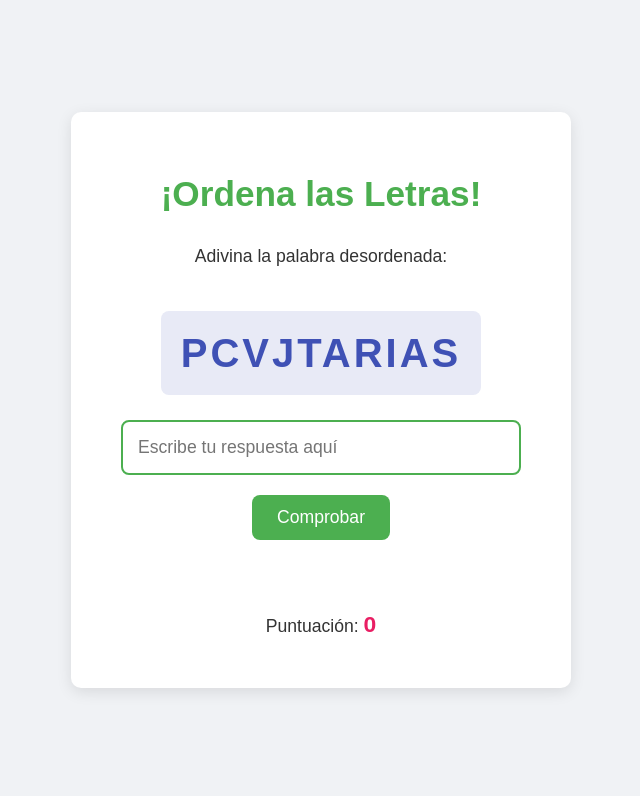
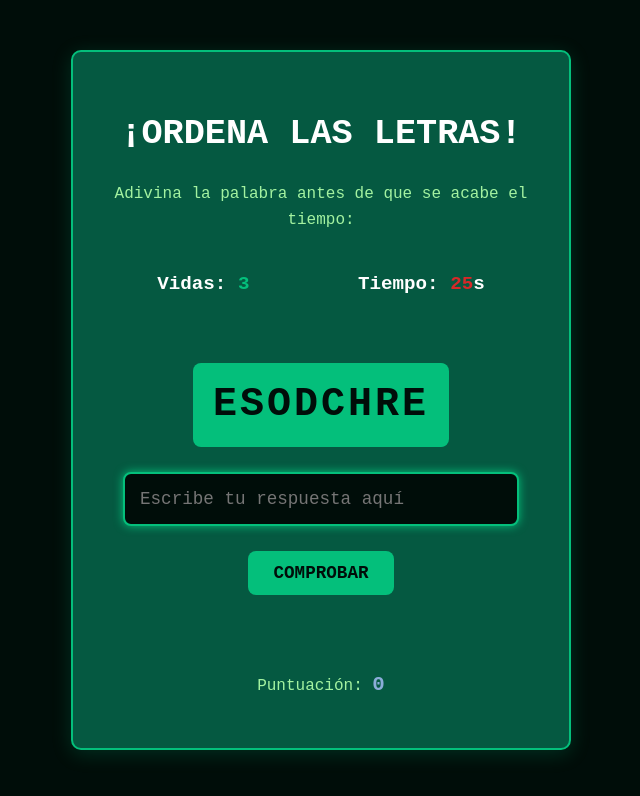
Before and after one commit to OscarDanielRodriguez/juego_valores, a plain HTML site: page index.html in a window 1280 px wide. Shown: the whole page, without its empty margins (319-959 px from the left). Drawn offline with Linux system fonts and the light colour scheme.

Commit message:
Completo

```diff
--- a/index.html
+++ b/index.html
@@ -9,16 +9,24 @@
 <body>
     <div class="container">
         <h1>¡Ordena las Letras!</h1>
-        <p>Adivina la palabra desordenada:</p>
+        <p>Adivina la palabra antes de que se acabe el tiempo:</p>
+
+        <div class="stats-container">
+            <p>Vidas: <span id="vidas-display">3</span></p>
+            <p>Tiempo: <span id="timer-display">30</span>s</p>
+        </div>
+
         <div id="palabra-desordenada" class="palabra-mostrar"></div>
 
         <input type="text" id="input-respuesta" placeholder="Escribe tu respuesta aquí">
-        <button id="btn-comprobar">Comprobar</button>
+        <div class="botones-container">
+            <button id="btn-comprobar">Comprobar</button>
+            <button id="btn-nueva-palabra" style="display: none;">Nueva Palabra</button>
+            <button id="btn-reiniciar" style="display: none;">Reiniciar Juego</button>
+        </div>
 
         <p id="mensaje-resultado"></p>
         <p>Puntuación: <span id="puntuacion">0</span></p>
-
-        <button id="btn-nueva-palabra" style="display: none;">Nueva Palabra</button>
     </div>
 
     <script src="script.js"></script>
--- a/script.js
+++ b/script.js
@@ -1,110 +1,148 @@
-// --- Elementos del DOM (Document Object Model) ---
-// Obtenemos referencias a los elementos HTML que necesitamos manipular
+// --- Elementos del DOM ---
 const palabraDesordenadaDisplay = document.getElementById('palabra-desordenada');
 const inputRespuesta = document.getElementById('input-respuesta');
 const btnComprobar = document.getElementById('btn-comprobar');
 const mensajeResultado = document.getElementById('mensaje-resultado');
 const puntuacionDisplay = document.getElementById('puntuacion');
 const btnNuevaPalabra = document.getElementById('btn-nueva-palabra');
+const vidasDisplay = document.getElementById('vidas-display');
+const timerDisplay = document.getElementById('timer-display');
+const btnReiniciar = document.getElementById('btn-reiniciar');
 
 // --- Variables del Juego ---
-let palabrasPosibles = [
-    "elefante",
-    "computadora",
-    "bicicleta",
-    "sol",
-    "agua",
-    "programacion",
-    "javascript",
-    "desarrollo",
-    "internet",
-    "navegador"
-];
-let palabraActual = ''; // Almacenará la palabra original que el jugador debe adivinar
+let palabrasPosibles = ["estipulacion", "devengar", "patrono", "plaza", "prestacion", "otorgamiento", "horario", "beneficios", "derechos", "obligaciones","reglamento","inciso","estipulacion","avenimiento"];
+let palabraActual = '';
 let puntuacion = 0;
+let vidas = 3;
+let tiempoRestante = 30;
+let timerInterval;
 
 // --- Funciones del Juego ---
 
-/**
- * Selecciona una palabra aleatoria de la lista de palabras posibles.
- * @returns {string} La palabra seleccionada.
- */
 function seleccionarPalabraAleatoria() {
     const indiceAleatorio = Math.floor(Math.random() * palabrasPosibles.length);
     return palabrasPosibles[indiceAleatorio];
 }
 
-/**
- * Desordena las letras de una palabra.
- * @param {string} palabra La palabra a desordenar.
- * @returns {string} La palabra con las letras desordenadas.
- */
 function desordenarPalabra(palabra) {
-    let letras = palabra.split(''); // Convierte la palabra en un arreglo de letras
+    let letras = palabra.split('');
     for (let i = letras.length - 1; i > 0; i--) {
         const j = Math.floor(Math.random() * (i + 1));
-        [letras[i], letras[j]] = [letras[j], letras[i]]; // Intercambia las letras
+        [letras[i], letras[j]] = [letras[j], letras[i]];
     }
-    return letras.join(''); // Une el arreglo de letras de nuevo en una cadena
+    // Asegurarse de que la palabra desordenada no sea igual a la original
+    const palabraDesordenada = letras.join('');
+    return palabraDesordenada === palabra ? desordenarPalabra(palabra) : palabraDesordenada;
 }
 
-/**
- * Inicia una nueva ronda del juego.
- */
 function iniciarNuevaRonda() {
-    palabraActual = seleccionarPalabraAleatoria(); // Selecciona una palabra
-    const palabraDesordenada = desordenarPalabra(palabraActual); // Desordena la palabra
+    clearInterval(timerInterval); // Limpiar cualquier timer anterior
 
-    palabraDesordenadaDisplay.textContent = palabraDesordenada.toUpperCase(); // Muestra la palabra desordenada en mayúsculas
-    inputRespuesta.value = ''; // Limpia el campo de respuesta
-    mensajeResultado.textContent = ''; // Limpia el mensaje de resultado
+    if (vidas <= 0) {
+        mostrarPantallaGameOver();
+        return;
+    }
 
-    // Asegura que los botones estén en el estado correcto
-    btnComprobar.style.display = 'inline-block'; // Muestra el botón de comprobar
-    btnNuevaPalabra.style.display = 'none'; // Oculta el botón de nueva palabra
-    inputRespuesta.disabled = false; // Habilita el input
-    inputRespuesta.focus(); // Pone el foco en el input para que el usuario pueda escribir de inmediato
+    // Resetear visuales y estado para la nueva ronda
+    mensajeResultado.textContent = '';
+    inputRespuesta.value = '';
+    inputRespuesta.disabled = false;
+    inputRespuesta.focus();
+    btnComprobar.style.display = 'inline-block';
+    btnNuevaPalabra.style.display = 'none';
+    btnReiniciar.style.display = 'none';
+    timerDisplay.style.color = '#d62828'; // Color por defecto del timer
+
+    // Seleccionar y mostrar nueva palabra
+    palabraActual = seleccionarPalabraAleatoria();
+    const palabraDesordenada = desordenarPalabra(palabraActual);
+    palabraDesordenadaDisplay.textContent = palabraDesordenada.toUpperCase();
+
+    // Iniciar el temporizador
+    tiempoRestante = 30;
+    timerDisplay.textContent = tiempoRestante;
+    timerInterval = setInterval(actualizarTimer, 1000);
 }
 
-/**
- * Comprueba la respuesta del jugador.
- */
-function comprobarRespuesta() {
-    const respuestaUsuario = inputRespuesta.value.toLowerCase().trim(); // Obtiene la respuesta del usuario, la convierte a minúsculas y elimina espacios al inicio/final
+function actualizarTimer() {
+    tiempoRestante--;
+    timerDisplay.textContent = tiempoRestante;
 
-    if (respuestaUsuario === palabraActual) {
-        mensajeResultado.textContent = '¡Correcto! 🎉';
-        mensajeResultado.style.color = 'green';
-        puntuacion++;
-        puntuacionDisplay.textContent = puntuacion;
-        btnComprobar.style.display = 'none'; // Oculta el botón de comprobar
-        btnNuevaPalabra.style.display = 'inline-block'; // Muestra el botón de nueva palabra
-        inputRespuesta.disabled = true; // Deshabilita el input
-    } else if (respuestaUsuario === '') {
-        mensajeResultado.textContent = 'Por favor, escribe una palabra.';
-        mensajeResultado.style.color = 'orange';
-    } else {
-        mensajeResultado.textContent = `Incorrecto. Intenta de nuevo.`;
+    if (tiempoRestante < 10) {
+        timerDisplay.style.color = '#d62828'; // Rojo cuando queda poco tiempo
+    }
+
+    if (tiempoRestante <= 0) {
+        clearInterval(timerInterval);
+        vidas--;
+        vidasDisplay.textContent = vidas;
+        mensajeResultado.textContent = `¡Tiempo agotado! La palabra era: "${palabraActual}".`;
         mensajeResultado.style.color = 'red';
-        // Podríamos añadir una penalización de puntos aquí si quisiéramos
+        finalizarRonda();
     }
 }
 
-// --- Event Listeners (Detectores de Eventos) ---
+function comprobarRespuesta() {
+    const respuestaUsuario = inputRespuesta.value.toLowerCase().trim();
 
-// Cuando se haga clic en el botón "Comprobar"
+    if (respuestaUsuario === '') {
+        mensajeResultado.textContent = 'Por favor, escribe una palabra.';
+        mensajeResultado.style.color = 'orange';
+        return;
+    }
+
+    clearInterval(timerInterval); // Detener el timer al responder
+
+    if (respuestaUsuario === palabraActual) {
+        puntuacion++;
+        puntuacionDisplay.textContent = puntuacion;
+        mensajeResultado.textContent = '¡Correcto! 🎉';
+        mensajeResultado.style.color = 'green';
+    } else {
+        vidas--;
+        vidasDisplay.textContent = vidas;
+        mensajeResultado.textContent = `Incorrecto. La palabra era: "${palabraActual}".`;
+        mensajeResultado.style.color = 'red';
+    }
+    finalizarRonda();
+}
+
+function finalizarRonda() {
+    inputRespuesta.disabled = true;
+    btnComprobar.style.display = 'none';
+
+    if (vidas <= 0) {
+        mostrarPantallaGameOver();
+    } else {
+        btnNuevaPalabra.style.display = 'inline-block';
+    }
+}
+
+function mostrarPantallaGameOver() {
+    palabraDesordenadaDisplay.textContent = 'FIN';
+    mensajeResultado.innerHTML = `¡Juego Terminado!<br>Puntuación Final: ${puntuacion}`;
+    mensajeResultado.style.color = '#001f3f';
+    btnComprobar.style.display = 'none';
+    btnNuevaPalabra.style.display = 'none';
+    btnReiniciar.style.display = 'inline-block';
+    inputRespuesta.disabled = true;
+}
+
+function reiniciarJuego() {
+    puntuacion = 0;
+    vidas = 3;
+    puntuacionDisplay.textContent = puntuacion;
+    vidasDisplay.textContent = vidas;
+    iniciarNuevaRonda();
+}
+
+// --- Event Listeners ---
 btnComprobar.addEventListener('click', comprobarRespuesta);
-
-// Cuando se presione la tecla "Enter" en el campo de respuesta
 inputRespuesta.addEventListener('keypress', (event) => {
     if (event.key === 'Enter') {
         comprobarRespuesta();
     }
 });
-
-// Cuando se haga clic en el botón "Nueva Palabra"
 btnNuevaPalabra.addEventListener('click', iniciarNuevaRonda);
-
-// --- Inicio del Juego ---
-// Llama a esta función cuando la página se carga para iniciar la primera ronda
-document.addEventListener('DOMContentLoaded', iniciarNuevaRonda);
+btnReiniciar.addEventListener('click', reiniciarJuego);
+document.addEventListener('DOMContentLoaded', reiniciarJuego);
--- a/style.css
+++ b/style.css
@@ -1,113 +1,135 @@
 /* Estilos generales del cuerpo de la página */
 body {
-    font-family: 'Arial', sans-serif; /* Fuente legible */
-    display: flex; /* Para centrar el contenido vertical y horizontalmente */
-    justify-content: center; /* Centrar horizontalmente */
-    align-items: center; /* Centrar verticalmente */
-    min-height: 100vh; /* Ocupar al menos el 100% del alto de la ventana */
-    margin: 0; /* Eliminar márgenes predeterminados del body */
-    background-color: #f0f2f5; /* Color de fondo suave */
-    color: #333; /* Color de texto principal */
-    line-height: 1.6; /* Espaciado entre líneas */
+    font-family: 'Courier New', Courier, monospace; /* Fuente tipo terminal para el tema */
+    display: flex;
+    justify-content: center;
+    align-items: center;
+    min-height: 100vh;
+    margin: 0;
+    background-color: #000D09; /* Fondo: Negro verdoso de la paleta */
+    color: #A3F2A0; /* Color de texto principal: Verde claro */
+    line-height: 1.6;
 }
 
 /* Estilos del contenedor principal del juego */
 .container {
-    background-color: #ffffff; /* Fondo blanco para el contenedor */
-    padding: 30px; /* Espaciado interno */
-    border-radius: 10px; /* Bordes redondeados */
-    box-shadow: 0 4px 15px rgba(0, 0, 0, 0.1); /* Sombra suave para efecto 3D */
-    text-align: center; /* Centrar el texto dentro del contenedor */
-    max-width: 500px; /* Ancho máximo del contenedor */
-    width: 90%; /* Ancho responsivo */
-    box-sizing: border-box; /* Incluir padding y border en el ancho total */
+    background-color: #055941; /* Fondo del contenedor: Verde oscuro */
+    padding: 30px;
+    border-radius: 10px;
+    border: 2px solid #04BF7B;
+    box-shadow: 0 4px 20px rgba(4, 191, 123, 0.2); /* Sombra con el color de acento */
+    text-align: center;
+    max-width: 500px;
+    width: 90%;
+    box-sizing: border-box;
 }
 
 /* Estilos del título principal del juego */
 h1 {
-    color: #4CAF50; /* Color verde vibrante */
-    margin-bottom: 20px; /* Espacio debajo del título */
-    font-size: 2.2em; /* Tamaño de fuente grande */
+    color: #FFFFFF; /* Blanco para alto contraste */
+    margin-bottom: 20px;
+    font-size: 2.2em;
+    text-transform: uppercase;
 }
 
-/* Estilos para el párrafo de instrucción */
-p {
-    margin-bottom: 15px;
-    font-size: 1.1em;
+/* Estilos para el contenedor de estadísticas (vidas y tiempo) */
+.stats-container {
+    display: flex;
+    justify-content: space-around;
+    font-size: 1.2em;
+    font-weight: bold;
+    margin-bottom: 20px;
+    color: #FFFFFF;
+}
+
+#vidas-display, #timer-display {
+    color: #04BF7B; /* Color de acento: Verde brillante */
 }
 
 /* Estilos para la palabra desordenada que se muestra */
 .palabra-mostrar {
-    font-size: 2.5em; /* Tamaño de fuente muy grande */
-    font-weight: bold; /* Negrita */
-    color: #3f51b5; /* Color azul distintivo */
-    letter-spacing: 3px; /* Espaciado entre letras */
-    margin: 25px 0; /* Espacio arriba y abajo */
-    padding: 10px 20px; /* Relleno interno */
-    background-color: #e8eaf6; /* Fondo ligero para la palabra */
-    border-radius: 8px; /* Bordes redondeados */
-    display: inline-block; /* Para que el padding y el border funcionen bien */
+    font-size: 2.5em;
+    font-weight: bold;
+    color: #000D09; /* Texto oscuro para contraste */
+    letter-spacing: 3px;
+    margin: 25px 0;
+    padding: 10px 20px;
+    background-color: #04BF7B; /* Fondo de acento: Verde brillante */
+    border-radius: 8px;
+    display: inline-block;
 }
 
 /* Estilos para el campo de entrada de texto */
 input[type="text"] {
-    width: calc(100% - 40px); /* Ancho completo menos padding */
-    padding: 15px; /* Relleno interno */
-    margin-bottom: 20px; /* Espacio debajo del input */
-    border: 2px solid #ccc; /* Borde gris */
-    border-radius: 8px; /* Bordes redondeados */
-    font-size: 1.1em; /* Tamaño de fuente */
-    box-sizing: border-box; /* Incluir padding y border en el ancho total */
-    outline: none; /* Eliminar el contorno al enfocar */
-    transition: border-color 0.3s ease; /* Transición suave para el borde */
+    width: calc(100% - 40px);
+    padding: 15px;
+    margin-bottom: 20px;
+    border: 2px solid #04BF7B; /* Borde con color de acento */
+    background-color: #000D09; /* Fondo oscuro */
+    color: #A3F2A0; /* Texto verde claro */
+    border-radius: 8px;
+    font-size: 1.1em;
+    box-sizing: border-box;
+    outline: none;
+    transition: box-shadow 0.3s ease;
+    font-family: 'Courier New', Courier, monospace;
 }
 
 input[type="text"]:focus {
-    border-color: #4CAF50; /* Cambiar color del borde al enfocar */
+    box-shadow: 0 0 10px #04BF7B; /* Efecto de brillo al enfocar */
+}
+
+/* Contenedor para centrar los botones */
+.botones-container {
+    margin-bottom: 15px;
 }
 
 /* Estilos para los botones */
 button {
-    background-color: #4CAF50; /* Fondo verde */
-    color: white; /* Texto blanco */
-    padding: 12px 25px; /* Relleno interno */
-    border: none; /* Sin borde */
-    border-radius: 8px; /* Bordes redondeados */
-    font-size: 1.1em; /* Tamaño de fuente */
-    cursor: pointer; /* Cursor de mano al pasar por encima */
-    transition: background-color 0.3s ease, transform 0.2s ease; /* Transiciones suaves */
-    margin: 0 5px; /* Pequeño margen entre botones */
+    background-color: #04BF7B; /* Fondo de acento: Verde brillante */
+    color: #000D09; /* Texto oscuro */
+    font-weight: bold;
+    padding: 12px 25px;
+    border: none;
+    border-radius: 8px;
+    font-size: 1.1em;
+    cursor: pointer;
+    transition: background-color 0.3s ease, transform 0.2s ease;
+    margin: 5px;
+    font-family: 'Courier New', Courier, monospace;
+    text-transform: uppercase;
 }
 
 button:hover {
-    background-color: #45a049; /* Verde más oscuro al pasar el ratón */
-    transform: translateY(-2px); /* Pequeño levantamiento al pasar el ratón */
+    background-color: #A3F2A0; /* Verde más claro al pasar el ratón */
+    transform: translateY(-2px);
 }
 
 button:active {
-    transform: translateY(0); /* Vuelve a su posición normal al hacer clic */
+    transform: translateY(0);
 }
 
-/* Estilos específicos para el botón "Nueva Palabra" */
-#btn-nueva-palabra {
-    background-color: #3f51b5; /* Fondo azul */
+/* Estilos para el botón de reiniciar (usa el azul de la paleta como color distintivo) */
+#btn-reiniciar {
+    background-color: #8BADD9; /* Azul de la paleta */
+    color: #000D09;
 }
 
-#btn-nueva-palabra:hover {
-    background-color: #303f9f; /* Azul más oscuro al pasar el ratón */
+#btn-reiniciar:hover {
+    background-color: #A3F2A0;
 }
 
 /* Estilos para los mensajes de resultado (correcto/incorrecto) */
 #mensaje-resultado {
-    margin-top: 20px; /* Espacio arriba del mensaje */
-    font-weight: bold; /* Negrita */
-    font-size: 1.2em; /* Tamaño de fuente más grande */
+    margin-top: 20px;
+    font-weight: bold;
+    font-size: 1.2em;
     min-height: 1.5em; /* Asegura que el espacio esté reservado */
 }
 
-/* Estilos para la puntuación */
+/* Estilos para la puntuación (usa el azul de la paleta) */
 #puntuacion {
-    font-weight: bold; /* Negrita */
-    color: #e91e63; /* Color de puntuación distintivo */
-    font-size: 1.3em; /* Tamaño de fuente más grande */
+    font-weight: bold;
+    color: #8BADD9;
+    font-size: 1.3em;
 }
```
